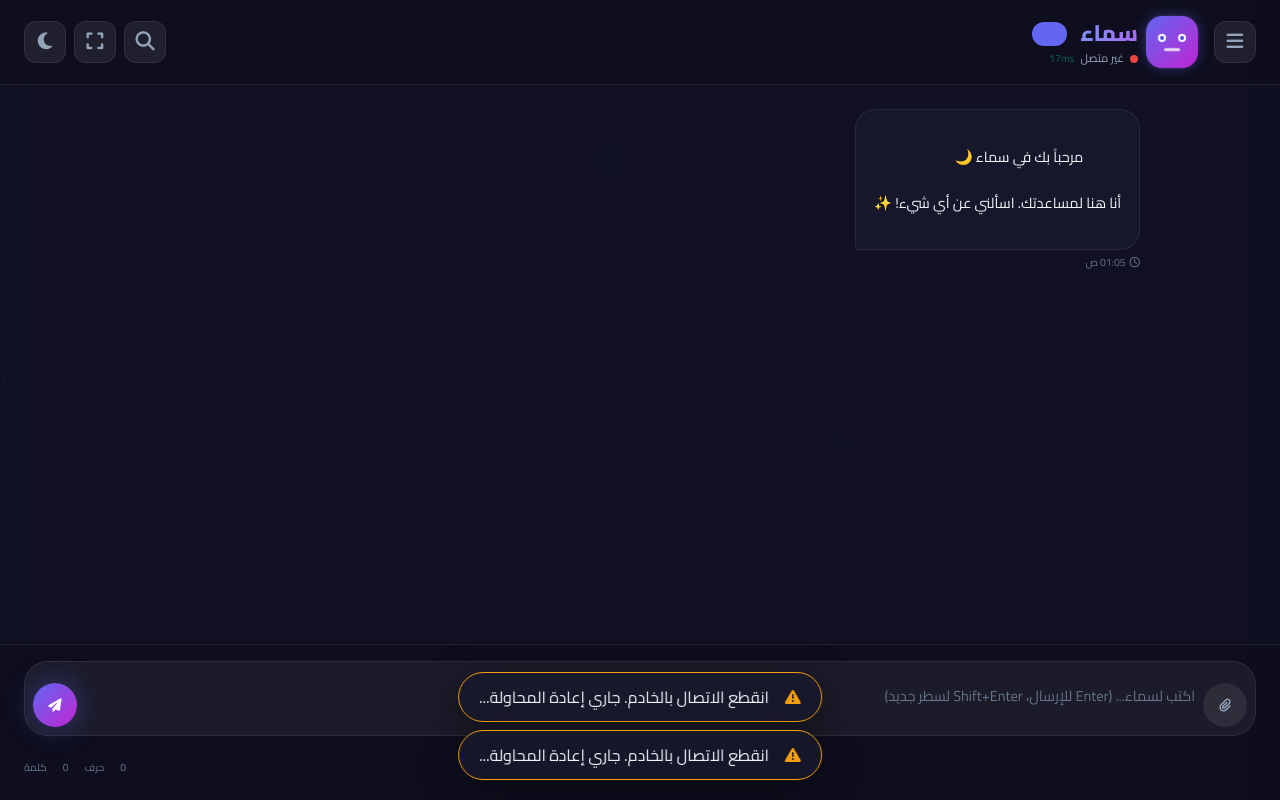
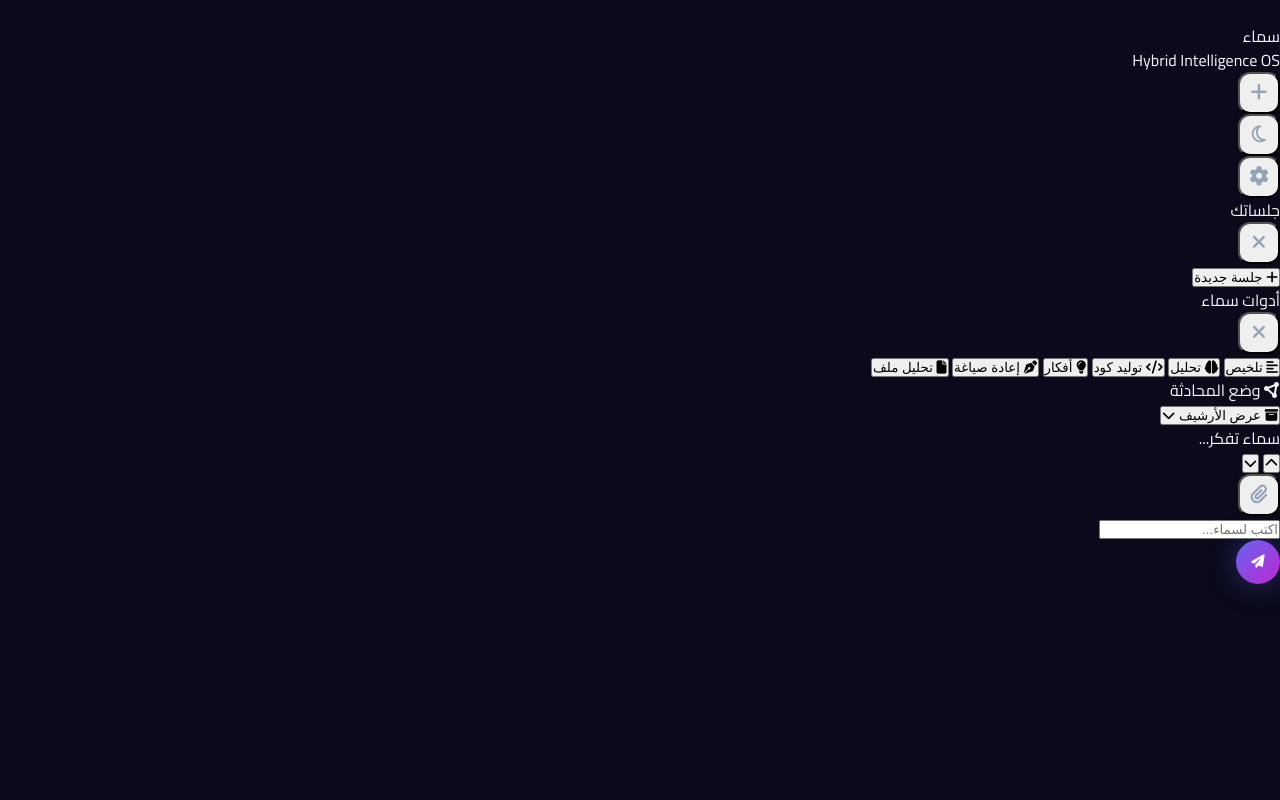
Before and after one commit to aicoogoo-lab/Coogoo-ai, a Flask app: page / in a window 1280 px wide. Run offline with Flask 3, Linux system fonts and the light colour scheme; parts of the project's set-up code (start-up, migrations or seed data) failed here and were passed over; some libraries are stand-ins or nearby versions.

Commit message:
Revise index.html for new layout and features

```diff
--- a/templates/index.html
+++ b/templates/index.html
@@ -2,233 +2,182 @@
 <html lang="ar" dir="rtl">
 <head>
     <meta charset="UTF-8">
-  <meta name="viewport" content="width=device-width, initial-scale=1.0, user-scalable=no, viewport-fit=cover">
-  <meta name="theme-color" content="#6366f1">
-  <title>سماء • الرفيقة الذكية الحية</title>
+    <meta name="viewport" content="width=device-width, initial-scale=1.0">
+    <title>Sky OS • Hybrid Intelligence</title>
 
-  <!-- Preconnect للمكتبات الخارجية لتسريع التحميل -->
-  <link rel="preconnect" href="https://fonts.googleapis.com">
-  <link rel="preconnect" href="https://fonts.gstatic.com" crossorigin>
-  <link rel="preconnect" href="https://cdnjs.cloudflare.com">
+    <!-- روابط ملفات الستايل والسكربت -->
+    <link rel="stylesheet" href="/static/style.css">
+    <script defer src="/static/script.js"></script>
 
-  <!-- الخطوط -->
-  <link href="https://fonts.googleapis.com/css2?family=Cairo:wght@400;500;600;700;800&display=swap" rel="stylesheet">
+    <!-- خط وأيقونات -->
+    <link href="https://fonts.googleapis.com/css2?family=Cairo:wght@300;400;500;600;700;800&display=swap" rel="stylesheet">
+    <link rel="stylesheet" href="https://cdnjs.cloudflare.com/ajax/libs/font-awesome/6.5.1/css/all.min.css">
+</head>
 
-  <!-- Font Awesome 6 -->
-  <link rel="stylesheet" href="https://cdnjs.cloudflare.com/ajax/libs/font-awesome/6.5.1/css/all.min.css">
+<body>
 
-  <!-- AOS Library للتمرير -->
-  <link href="https://unpkg.com/aos@2.3.1/dist/aos.css" rel="stylesheet">
-</head>
-<body>
-  <!-- Canvas لخلفية Three.js -->
-  <canvas id="bg-canvas" style="position: fixed; top: 0; left: 0; width: 100%; height: 100%; z-index: 0;"></canvas>
+<!-- ========================= طبقة الخلفية السائلة ========================= -->
+<div class="liquid-background"></div>
 
-  <!-- مؤشر تحميل أولي -->
-  <div id="initial-loader" style="position: fixed; top: 0; left: 0; width: 100%; height: 100%; background: #0a0a1a; z-index: 9999; display: flex; align-items: center; justify-content: center; flex-direction: column; gap: 20px;">
-    <div class="loader-spinner" style="width: 50px; height: 50px; border: 3px solid rgba(99,102,241,0.3); border-top-color: #6366f1; border-radius: 50%; animation: spin 1s linear infinite;"></div>
-    <div style="color: white; font-family: 'Cairo';">جاري تشغيل سماء...</div>
-    <style>
-      @keyframes spin {
-        to { transform: rotate(360deg); }
-      }
-    </style>
+<!-- ========================= طبقة الهولوغرافي العصبي ========================= -->
+<div class="holo-layer"></div>
+
+<!-- ========================= طبقة النظام الرئيسية ========================= -->
+<div class="sky-os">
+
+    <!-- ========================= الشريط العلوي (Top Bar) ========================= -->
+    <header class="top-bar">
+        <div class="brand">
+            <div class="brand-orb">
+                <i class="fa-solid fa-sparkles"></i>
+            </div>
+            <div class="brand-text">
+                <div class="brand-title">سماء</div>
+                <div class="brand-subtitle">Hybrid Intelligence OS</div>
+            </div>
         </div>
 
-  <!-- التطبيق الرئيسي -->
-  <div id="app" style="position: relative; z-index: 10; opacity: 0; transition: opacity 0.5s;">
+        <div class="top-actions">
+            <button id="new-session" class="icon-btn" title="جلسة جديدة">
+                <i class="fa-solid fa-plus"></i>
+            </button>
 
-    <!-- الشريط العلوي -->
-    <header class="app-header">
-      <div class="header-left">
-        <button id="menuBtn" class="icon-btn glass" aria-label="القائمة">
-          <i class="fas fa-bars"></i>
+            <button id="theme-toggle" class="icon-btn" title="الوضع الليلي/النهاري">
+                <i class="fa-regular fa-moon"></i>
             </button>
-        <div class="logo-area">
-          <div class="avatar-container" id="avatarContainer">
-            <div class="avatar-core">
-              <div class="avatar-glow"></div>
-              <div class="avatar-face">
-                <div class="eyes">
-                  <div class="eye left"></div>
-                  <div class="eye right"></div>
-                </div>
-                <div class="mouth" id="avatarMouth"></div>
-              </div>
-            </div>
-          </div>
-          <div class="title-area">
-            <h1>سماء <span class="badge-new">v3.0</span></h1>
-            <div class="connection-status" id="connectionStatus">
-              <span class="status-dot online"></span>
-              <span id="statusText">متصل</span>
-              <span id="latencyDisplay" class="latency"></span>
-            </div>
-          </div>
-        </div>
-      </div>
-      <div class="header-right">
-        <button id="searchBtn" class="icon-btn glass" aria-label="بحث">
-          <i class="fas fa-search"></i>
-        </button>
-        <button id="focusModeBtn" class="icon-btn glass" aria-label="وضع التركيز">
-          <i class="fas fa-expand"></i>
-        </button>
-        <button id="themeToggle" class="icon-btn glass" aria-label="المظهر">
-          <i class="fas fa-moon"></i>
+
+            <button id="settings-btn" class="icon-btn" title="الإعدادات">
+                <i class="fa-solid fa-gear"></i>
             </button>
         </div>
     </header>
 
-    <!-- القائمة الجانبية (أرشيف المحادثات الكامل) -->
-    <aside id="sidebar" class="sidebar">
-      <div class="sidebar-header">
-        <h3><i class="fas fa-history"></i> الأرشيف</h3>
-        <div class="sidebar-actions">
-          <button id="exportAllBtn" class="icon-btn-sm" title="تصدير كل المحادثات">
-            <i class="fas fa-download"></i>
-          </button>
-          <button id="closeSidebarBtn" class="icon-btn-sm">
-            <i class="fas fa-times"></i>
+    <!-- ========================= طبقة الجلسات (Sessions Sidebar) ========================= -->
+    <aside class="sessions-panel" id="sessions-panel">
+        <div class="sessions-header">
+            <span>جلساتك</span>
+            <button id="close-sessions" class="icon-btn small">
+                <i class="fa-solid fa-xmark"></i>
             </button>
         </div>
+
+        <div class="sessions-list" id="sessions-list">
+            <!-- الجلسات تُضاف هنا ديناميكياً -->
         </div>
 
-      <!-- شريط البحث في الأرشيف -->
-      <div class="search-archive">
-        <i class="fas fa-search"></i>
-        <input type="text" id="archiveSearch" placeholder="بحث في المحادثات..." autocomplete="off">
+        <button id="create-session" class="new-session-btn">
+            <i class="fa-solid fa-plus"></i>
+            <span>جلسة جديدة</span>
+        </button>
+    </aside>
+
+    <!-- ========================= طبقة الأدوات الذكية (Tools Panel) ========================= -->
+    <aside class="tools-panel" id="tools-panel">
+        <div class="tools-header">
+            <span>أدوات سماء</span>
+            <button id="close-tools" class="icon-btn small">
+                <i class="fa-solid fa-xmark"></i>
+            </button>
         </div>
 
-      <!-- قائمة المحادثات -->
-      <div class="conversations-list" id="conversationsList">
-        <!-- ستتم تعبئتها بواسطة JavaScript -->
-      </div>
+        <div class="tools-list">
+            <button class="tool-btn" data-tool="summarize">
+                <i class="fa-solid fa-align-left"></i>
+                <span>تلخيص</span>
+            </button>
 
-      <!-- أزرار أسفل الأرشيف -->
-      <div class="archive-footer">
-        <button id="newConversationBtn" class="btn-primary-full">
-          <i class="fas fa-plus"></i> محادثة جديدة
+            <button class="tool-btn" data-tool="analyze">
+                <i class="fa-solid fa-brain"></i>
+                <span>تحليل</span>
             </button>
-        <button id="clearAllConversationsBtn" class="btn-danger-outline">
-          <i class="fas fa-trash-alt"></i> مسح الكل
+
+            <button class="tool-btn" data-tool="code">
+                <i class="fa-solid fa-code"></i>
+                <span>توليد كود</span>
+            </button>
+
+            <button class="tool-btn" data-tool="ideas">
+                <i class="fa-solid fa-lightbulb"></i>
+                <span>أفكار</span>
+            </button>
+
+            <button class="tool-btn" data-tool="rewrite">
+                <i class="fa-solid fa-pen-nib"></i>
+                <span>إعادة صياغة</span>
+            </button>
+
+            <button class="tool-btn" data-tool="file">
+                <i class="fa-solid fa-file"></i>
+                <span>تحليل ملف</span>
             </button>
         </div>
     </aside>
 
-    <!-- منطقة المحادثة الرئيسية -->
-    <main class="chat-main">
-      <div class="messages-container" id="messagesContainer">
-        <div class="messages-wrapper" id="messagesWrapper">
-          <!-- الرسائل ستظهر هنا -->
+    <!-- ========================= طبقة الوعي السياقي (Context Bar) ========================= -->
+    <div class="context-bar" id="context-bar">
+        <i class="fa-solid fa-circle-nodes"></i>
+        <span id="context-text">وضع المحادثة</span>
     </div>
 
-        <!-- مؤشر الكتابة الذكي -->
-        <div class="typing-brain-container" id="typingContainer" style="display: none;">
-          <div class="brain-waves">
-            <div class="wave"></div><div class="wave"></div><div class="wave"></div><div class="wave"></div><div class="wave"></div>
-          </div>
-          <span class="typing-text">سماء تفكر</span>
-          <span class="typing-emotion" id="typingEmotion">🤔</span>
+    <!-- ========================= طبقة المحادثة ========================= -->
+    <main class="chat-area">
+
+        <!-- أرشيف الجلسة -->
+        <div class="archive-section" id="archive-section">
+            <button id="archive-toggle" class="archive-toggle">
+                <i class="fa-solid fa-box-archive"></i>
+                <span>عرض الأرشيف</span>
+                <i class="fa-solid fa-chevron-down"></i>
+            </button>
+
+            <div class="archive-content" id="archive-content">
+                <div class="archive-messages" id="archive-messages"></div>
             </div>
         </div>
 
-      <!-- أزرار التنقل السريع -->
-      <div class="nav-controls" id="navControls">
-        <button id="scrollToTopBtn" class="nav-btn glass" style="display: none;">
-          <i class="fas fa-arrow-up"></i>
+        <!-- الرسائل -->
+        <div class="messages" id="messages"></div>
+
+        <!-- مؤشر الكتابة -->
+        <div id="typing-indicator" class="typing hidden">
+            <span>سماء تفكر...</span>
+            <div class="dots">
+                <span></span><span></span><span></span>
+            </div>
+        </div>
+
+    </main>
+
+    <!-- ========================= أزرار التنقل (Scroll Controls) ========================= -->
+    <div class="scroll-controls">
+        <button id="scroll-up" class="scroll-btn">
+            <i class="fa-solid fa-chevron-up"></i>
         </button>
-        <button id="scrollToBottomBtn" class="nav-btn glass" style="display: none;">
-          <i class="fas fa-arrow-down"></i>
-          <span class="new-messages-badge" id="newMessagesBadge" style="display: none;">0</span>
+        <button id="scroll-down" class="scroll-btn">
+            <i class="fa-solid fa-chevron-down"></i>
         </button>
     </div>
 
-      <!-- شريط الإدخال -->
-      <div class="input-area">
-        <div class="input-wrapper glass">
-          <button id="attachFileBtn" class="attach-btn" aria-label="إرفاق ملف">
-            <i class="fas fa-paperclip"></i>
+    <!-- ========================= شريط الإدخال ========================= -->
+    <footer class="input-bar">
+        <div class="input-shell">
+            <input type="file" id="file-input" multiple hidden>
+
+            <button id="attach-btn" class="icon-btn">
+                <i class="fa-solid fa-paperclip"></i>
             </button>
-          <input type="file" id="fileInput" multiple style="display: none;">
 
-          <div class="input-field">
-            <textarea id="messageInput" rows="1" placeholder="اكتب لسماء... (Enter للإرسال، Shift+Enter لسطر جديد)" autocomplete="off"></textarea>
-            <div class="input-suggestions" id="inputSuggestions"></div>
-          </div>
+            <input id="message-input" type="text" placeholder="اكتب لسماء..." autocomplete="off">
 
-          <button id="sendMessageBtn" class="send-btn" aria-label="إرسال">
-            <i class="fas fa-paper-plane"></i>
+            <button id="send-btn" class="send-btn">
+                <i class="fa-solid fa-paper-plane"></i>
             </button>
         </div>
 
-        <!-- معاينة الملفات المرفوعة -->
-        <div class="file-preview-area" id="filePreviewArea"></div>
+        <div id="file-preview" class="file-preview"></div>
+    </footer>
 
-        <!-- حالة الكتابة والرد -->
-        <div class="input-status" id="inputStatus">
-          <span id="charCount">0</span> حرف
-          <span id="wordCount">0</span> كلمة
-        </div>
-      </div>
-    </main>
-
-    <!-- نافذة منبثقة للبحث في المحادثة الحالية -->
-    <div id="searchModal" class="modal" style="display: none;">
-      <div class="modal-content">
-        <div class="modal-header">
-          <h3>بحث في المحادثة</h3>
-          <button class="close-modal">&times;</button>
-        </div>
-        <input type="text" id="searchInChat" placeholder="كلمة البحث..." autocomplete="off">
-        <div id="searchResults"></div>
-        <div class="search-nav">
-          <button id="searchPrev"><i class="fas fa-chevron-up"></i> السابق</button>
-          <button id="searchNext">التالي <i class="fas fa-chevron-down"></i></button>
-        </div>
-      </div>
 </div>
 
-    <!-- نافذة إعدادات المحادثة -->
-    <div id="settingsModal" class="modal" style="display: none;">
-      <div class="modal-content">
-        <div class="modal-header">
-          <h3>إعدادات المحادثة</h3>
-          <button class="close-modal">&times;</button>
-        </div>
-        <div class="settings-section">
-          <label>اسم المحادثة الحالية</label>
-          <input type="text" id="convNameInput" placeholder="اسم المحادثة">
-          <button id="renameConvBtn" class="btn-secondary">تغيير الاسم</button>
-        </div>
-        <div class="settings-section">
-          <label>تصدير المحادثة</label>
-          <div class="export-buttons">
-            <button id="exportTxtBtn" class="btn-secondary">TXT</button>
-            <button id="exportJsonBtn" class="btn-secondary">JSON</button>
-            <button id="exportHtmlBtn" class="btn-secondary">HTML</button>
-          </div>
-        </div>
-        <div class="settings-section danger">
-          <label>حذف المحادثة</label>
-          <button id="deleteCurrentConvBtn" class="btn-danger">حذف هذه المحادثة</button>
-        </div>
-      </div>
-    </div>
-  </div>
-
-  <!-- إشعارات Toast -->
-  <div id="toastContainer" class="toast-container"></div>
-
-  <!-- المكتبات الخارجية -->
-  <script src="https://cdnjs.cloudflare.com/ajax/libs/three.js/r128/three.min.js"></script>
-  <script src="https://cdnjs.cloudflare.com/ajax/libs/gsap/3.12.5/gsap.min.js"></script>
-  <script src="https://cdnjs.cloudflare.com/ajax/libs/gsap/3.12.5/ScrollTrigger.min.js"></script>
-  <script src="https://unpkg.com/aos@2.3.1/dist/aos.js"></script>
-  <script src="https://cdn.jsdelivr.net/npm/marked/marked.min.js"></script>
-
-  <!-- الكود الرئيسي -->
-  <link rel="stylesheet" href="/static/style.css">
-  <script src="/static/script.js"></script>
 </body>
 </html>
```
Lines whose indentation alone changed are shown as unchanged.
